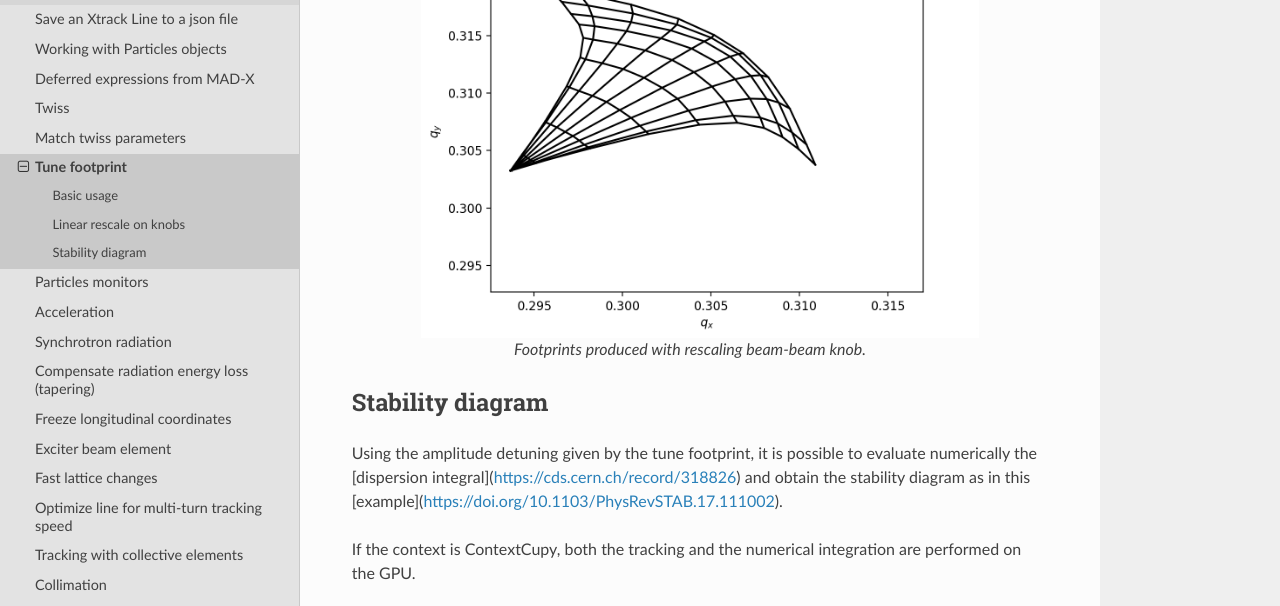
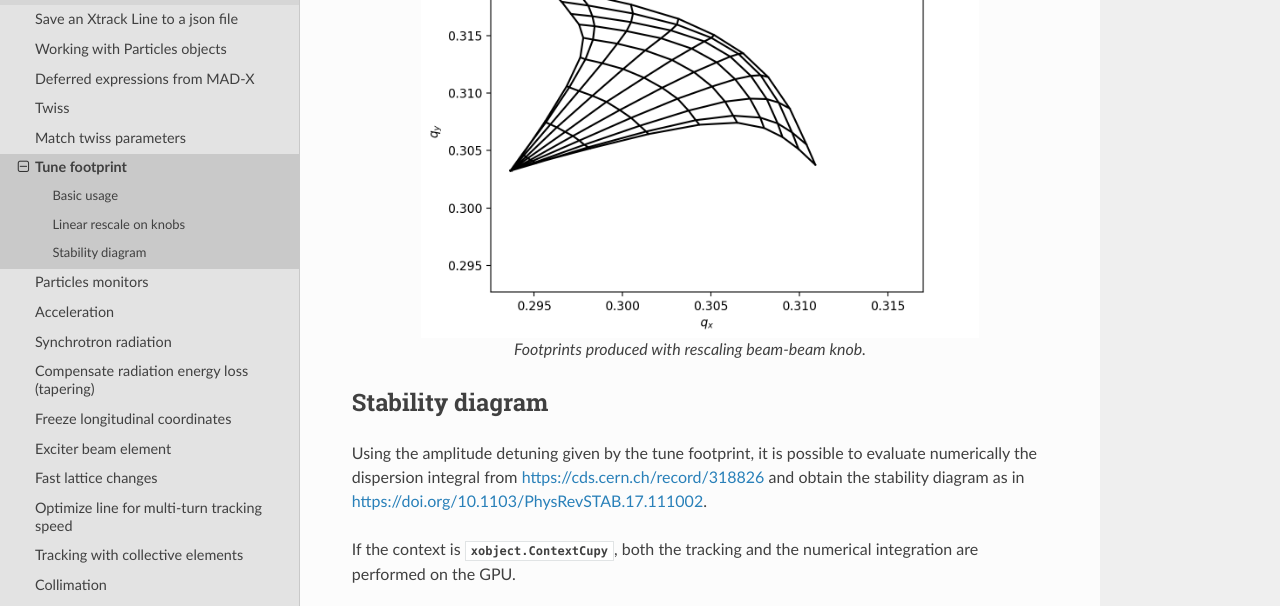
Before and after one commit to xsuite/xsuite, a Sphinx documentation site: the page built from docs/footprint.rst, in a window 1280 px wide and 900 px high, scrolled down 2491 px, cut to the strip 0-606 px from the top of the window. Built offline with Sphinx 7.4.7 and the Read the Docs theme 2.0.0, drawn with Linux system fonts in a browser that asks for light colours.

Commit message:
Update footprint.rst

```diff
--- a/docs/footprint.rst
+++ b/docs/footprint.rst
@@ -60,10 +60,10 @@
 =================
 
 Using the amplitude detuning given by the tune footprint, it is possible to
-evaluate numerically the [dispersion integral](https://cds.cern.ch/record/318826) and
-obtain the stability diagram as in this [example](https://doi.org/10.1103/PhysRevSTAB.17.111002).
+evaluate numerically the dispersion integral from https://cds.cern.ch/record/318826 and
+obtain the stability diagram as in https://doi.org/10.1103/PhysRevSTAB.17.111002.
 
-If the context is ContextCupy, both the tracking and the numerical integration
+If the context is :class:`xobject.ContextCupy`, both the tracking and the numerical integration
 are performed on the GPU.
 
 .. literalinclude:: generated_code_snippets/stabilitydiagram.py
```
